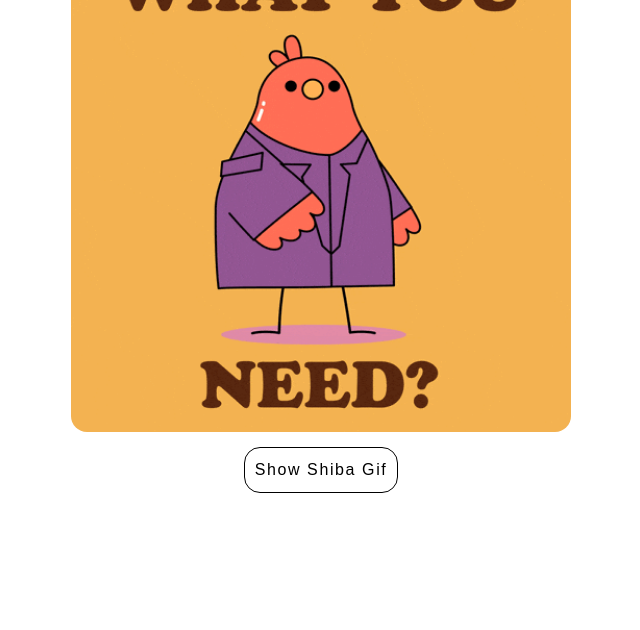
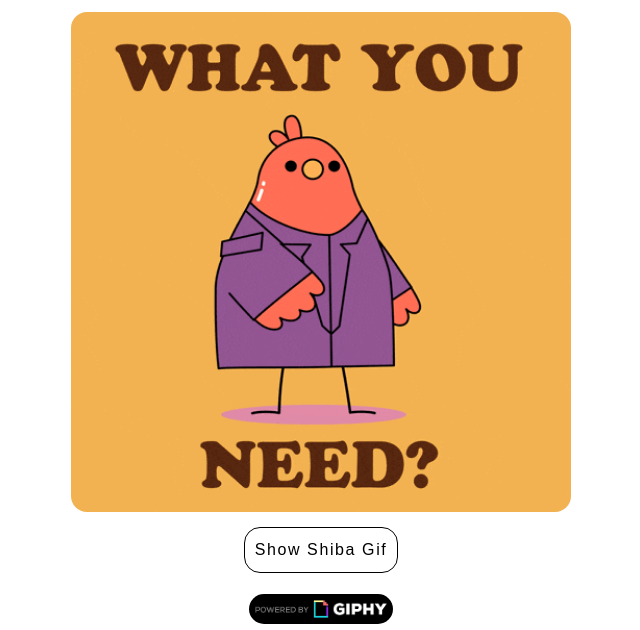
Before and after one commit to inebw/dropdown-menu, a website built with webpack: page src/template.html in a window 1280 px wide. Shown: the part 170-800 px from the top of the page, without its empty margins (319-959 px from the left). Built offline with nearby package versions, Linux system fonts and the light colour scheme.

Commit message:
Attribution added for giphy

```diff
--- a/src/styles.css
+++ b/src/styles.css
@@ -23,7 +23,7 @@ body {
     "Open Sans",
     "Helvetica Neue",
     sans-serif;
-  height: 80vh;
+  height: 100vh;
   display: flex;
   flex-direction: column;
   align-items: center;
@@ -48,3 +48,13 @@ button:hover {
   background-color: rgb(230, 230, 230);
   cursor: pointer;
 }
+
+a > img {
+  width: auto;
+  height: 30px;
+}
+
+footer {
+  position: absolute;
+  bottom: 0;
+}
--- a/src/template.html
+++ b/src/template.html
@@ -9,10 +9,22 @@
     <h1>Gif Searcher</h1>
     <form action="#">
       <label for="search">Search gif </label>
-      <input type="search" id="search" name="search"/>
+      <input type="search" id="search" name="search" />
       <button class="search" type="button">🔍</button>
     </form>
     <img src="#" />
     <button class="shiba">Show Shiba Gif</button>
+    <footer>
+      <div>
+        <a
+          href="https://giphy.com/"
+          target="_blank"
+          rel="noopener noreferrer"
+          title="GIFs powered by GIPHY"
+        >
+          <img src="giphy.gif" alt="Powered by GIPHY" />
+        </a>
+      </div>
+    </footer>
   </body>
 </html>
```
Also changed, not shown: src/giphy.gif (added).
